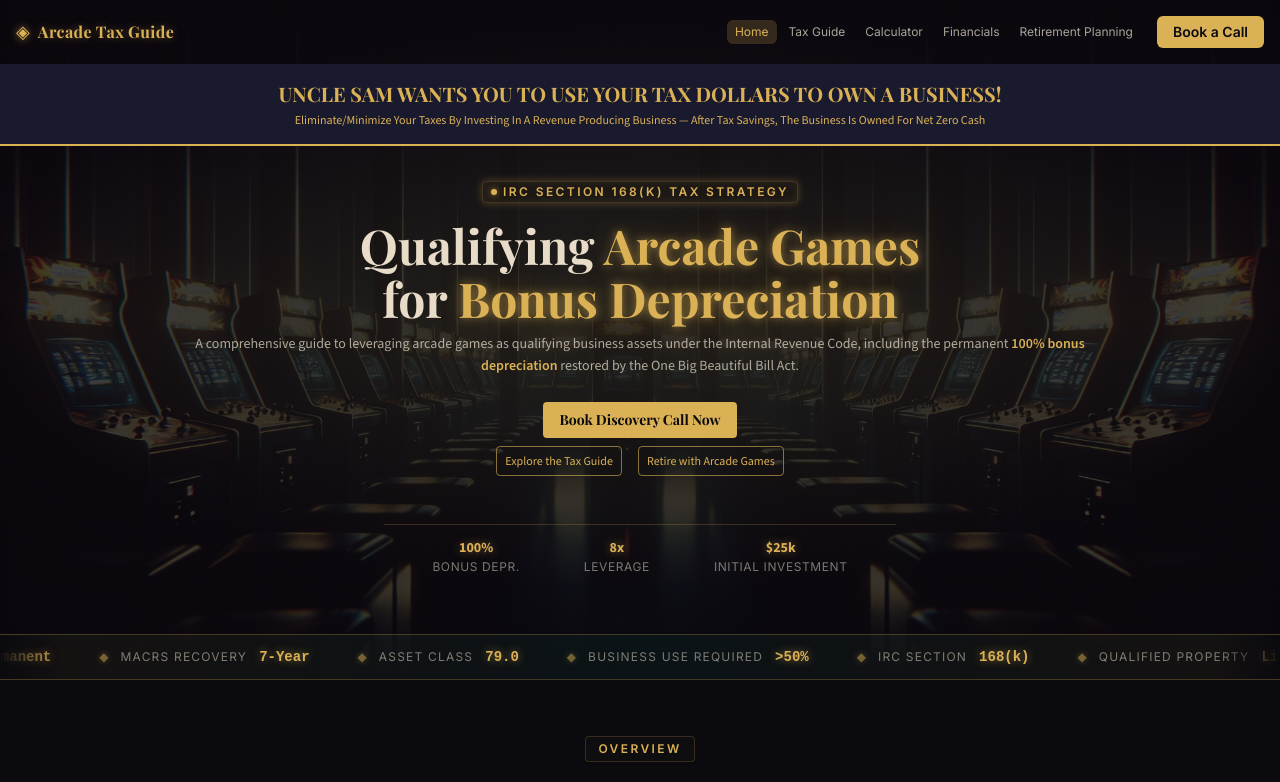
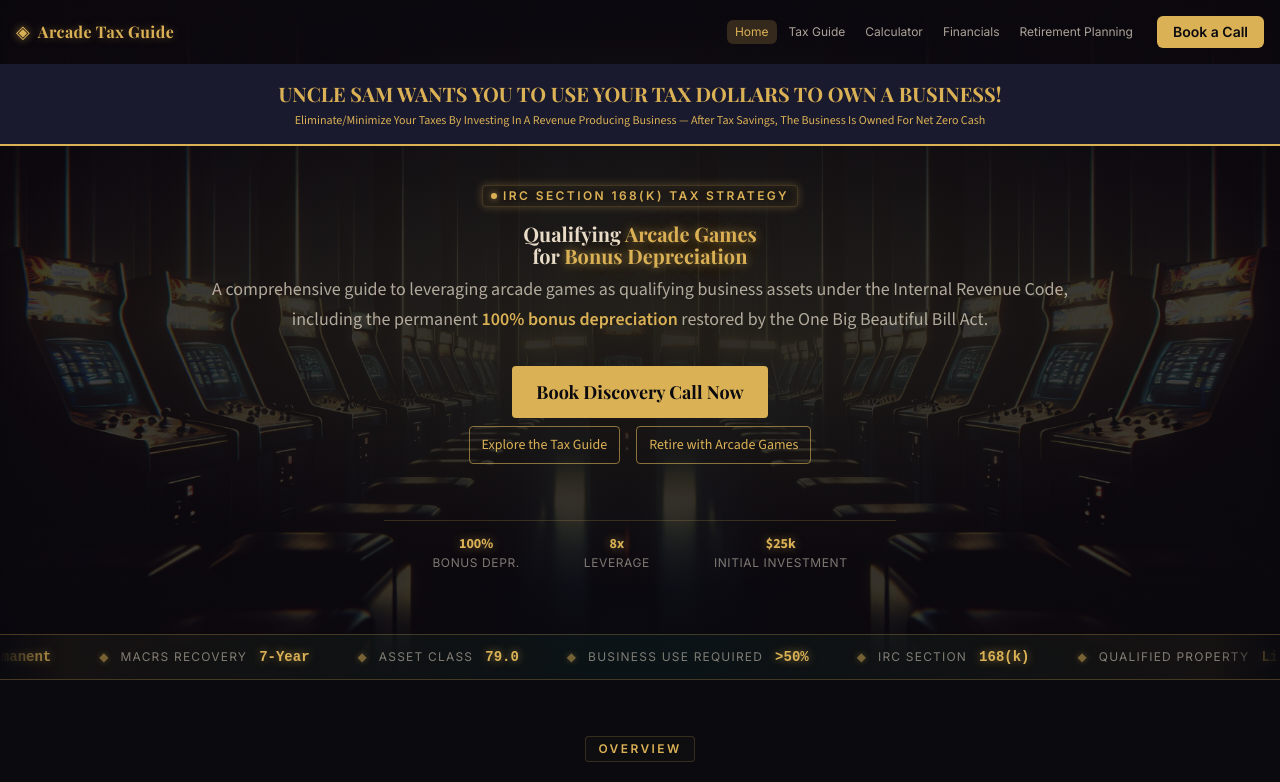
Before and after one commit to kennysabangan/arcade-tax-guide, a React (Vite) app: page / in a window 1280 px wide. Shown: the top 782 px of the page. Built offline with nearby package versions, Linux system fonts and the light colour scheme; what @react-pdf/renderer would draw is missing.

Commit message:
remove landscape overrides that crush text size on desktop

```diff
--- a/src/pages/HomePage.jsx
+++ b/src/pages/HomePage.jsx
@@ -44,7 +44,7 @@ function Hero() {
           </span>
         </div>
 
-        <h1 className="font-heading font-bold leading-[1.1] mb-4 sm:mb-6 lg:mb-8 landscape:mb-2 landscape:!text-[clamp(1.25rem,4vw,3rem)] text-2xl sm:text-4xl lg:text-5xl xl:text-6xl">
+        <h1 className="font-heading font-bold leading-[1.1] mb-4 sm:mb-6 lg:mb-8 landscape:mb-2 landscape:text-xl text-2xl sm:text-4xl lg:text-5xl xl:text-6xl">
           <span className="block">
             <span className="text-cream-warm">Qualifying </span>
             <span className="text-gold neon-gold">Arcade Games</span>
@@ -55,26 +55,26 @@ function Hero() {
           </span>
         </h1>
 
-        <p className="text-cream-70 text-lg sm:text-xl lg:text-3xl xl:text-4xl landscape:text-sm max-w-xs sm:max-w-2xl lg:max-w-4xl mx-auto landscape:mb-2 leading-relaxed">
+        <p className="text-cream-70 text-lg sm:text-xl lg:text-3xl xl:text-4xl landscape:text-lg max-w-xs sm:max-w-2xl lg:max-w-4xl mx-auto landscape:mb-2 leading-relaxed">
           A comprehensive guide to leveraging arcade games as qualifying business assets under the Internal Revenue Code,
           including the permanent{' '}
           <span className="text-gold font-semibold">100% bonus depreciation</span>{' '}
           restored by the One Big Beautiful Bill Act.
         </p>
 
-        <div className="mt-6 sm:mt-10 lg:mt-12 mb-6 sm:mb-10 lg:mb-14 landscape:mt-4 landscape:mb-4">
+        <div className="mt-6 sm:mt-10 lg:mt-12 mb-6 sm:mb-10 lg:mb-14 landscape:mt-6 landscape:mb-6">
           <div className="mb-2 sm:mb-3 lg:mb-4 landscape:mb-2">
             <CTAButton
               href="#book-a-call"
-              className="inline-flex items-center justify-center px-10 sm:px-14 lg:px-22 xl:px-26 2xl:px-30 py-3 sm:py-4 lg:py-6 xl:py-7 2xl:py-8 text-lg sm:text-xl lg:text-3xl xl:text-4xl landscape:text-sm landscape:px-4 landscape:py-2 font-heading font-bold rounded-sm bg-gold text-dark hover:bg-gold/90 hover:shadow-[0_0_32px_rgba(219,177,85,0.6)] active:scale-[0.98] transition-all duration-200"
+              className="inline-flex items-center justify-center px-10 sm:px-14 lg:px-22 xl:px-26 2xl:px-30 py-3 sm:py-4 lg:py-6 xl:py-7 2xl:py-8 text-lg sm:text-xl lg:text-3xl xl:text-4xl landscape:text-lg landscape:px-6 landscape:py-3 font-heading font-bold rounded-sm bg-gold text-dark hover:bg-gold/90 hover:shadow-[0_0_32px_rgba(219,177,85,0.6)] active:scale-[0.98] transition-all duration-200"
             >
               Book Discovery Call Now
             </CTAButton>
           </div>
 
           <div className="flex flex-row items-center justify-center gap-2 sm:gap-3 lg:gap-4">
-            <CTAButton to="/tax-guide" variant="outline" className="text-sm sm:text-base lg:text-lg xl:text-xl landscape:text-xs landscape:px-2 landscape:py-1.5 px-3 sm:px-5 lg:px-12 xl:px-14 2xl:px-16 py-2 sm:py-3 lg:py-5 xl:py-6 2xl:py-7">Explore the Tax Guide</CTAButton>
-            <CTAButton to="/retirement" variant="outline" className="text-sm sm:text-base lg:text-lg xl:text-xl landscape:text-xs landscape:px-2 landscape:py-1.5 px-3 sm:px-5 lg:px-12 xl:px-14 2xl:px-16 py-2 sm:py-3 lg:py-5 xl:py-6 2xl:py-7">Retire with Arcade Games</CTAButton>
+            <CTAButton to="/tax-guide" variant="outline" className="text-sm sm:text-base lg:text-lg xl:text-xl landscape:text-sm landscape:px-3 landscape:py-2 px-3 sm:px-5 lg:px-12 xl:px-14 2xl:px-16 py-2 sm:py-3 lg:py-5 xl:py-6 2xl:py-7">Explore the Tax Guide</CTAButton>
+            <CTAButton to="/retirement" variant="outline" className="text-sm sm:text-base lg:text-lg xl:text-xl landscape:text-sm landscape:px-3 landscape:py-2 px-3 sm:px-5 lg:px-12 xl:px-14 2xl:px-16 py-2 sm:py-3 lg:py-5 xl:py-6 2xl:py-7">Retire with Arcade Games</CTAButton>
           </div>
         </div>
 
```
